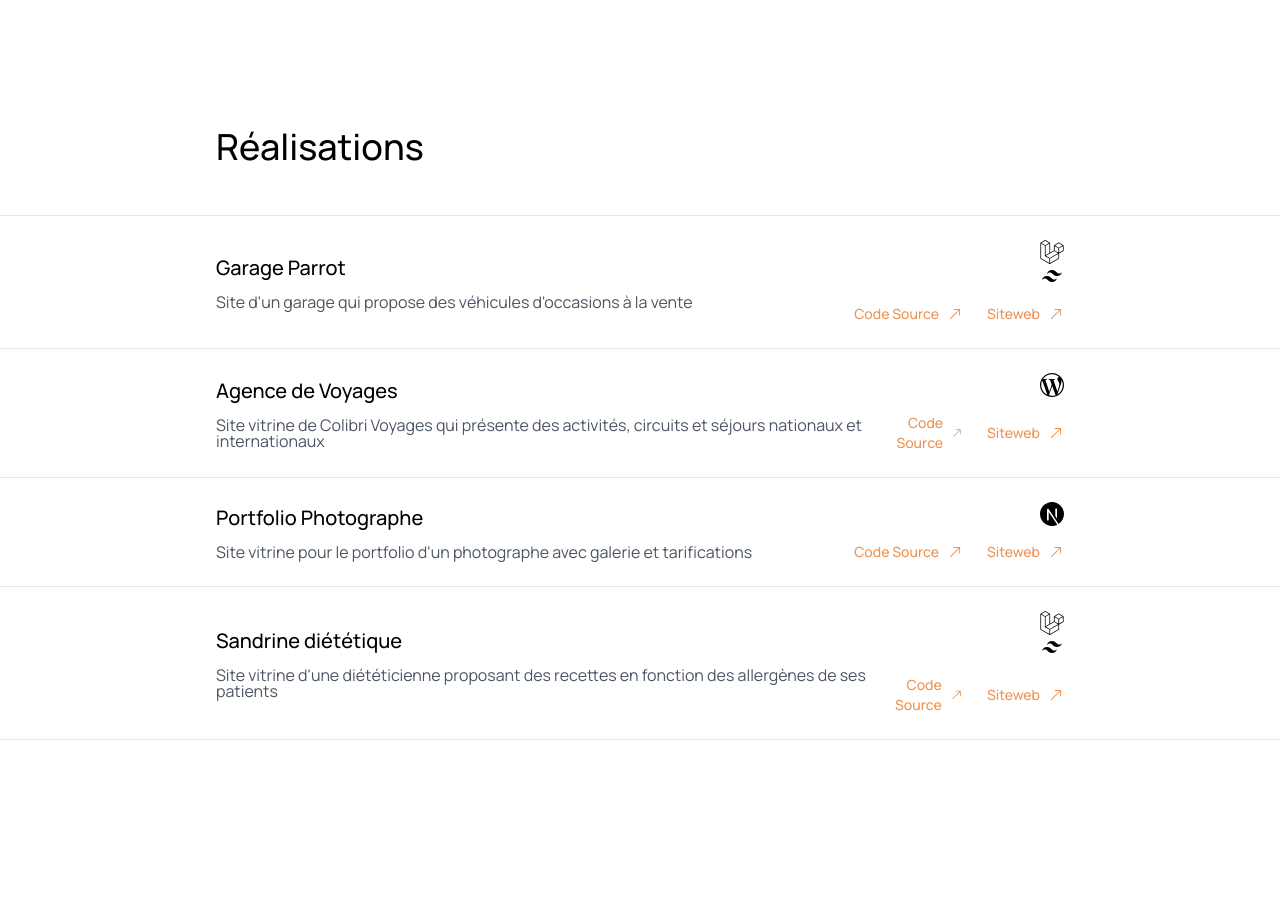
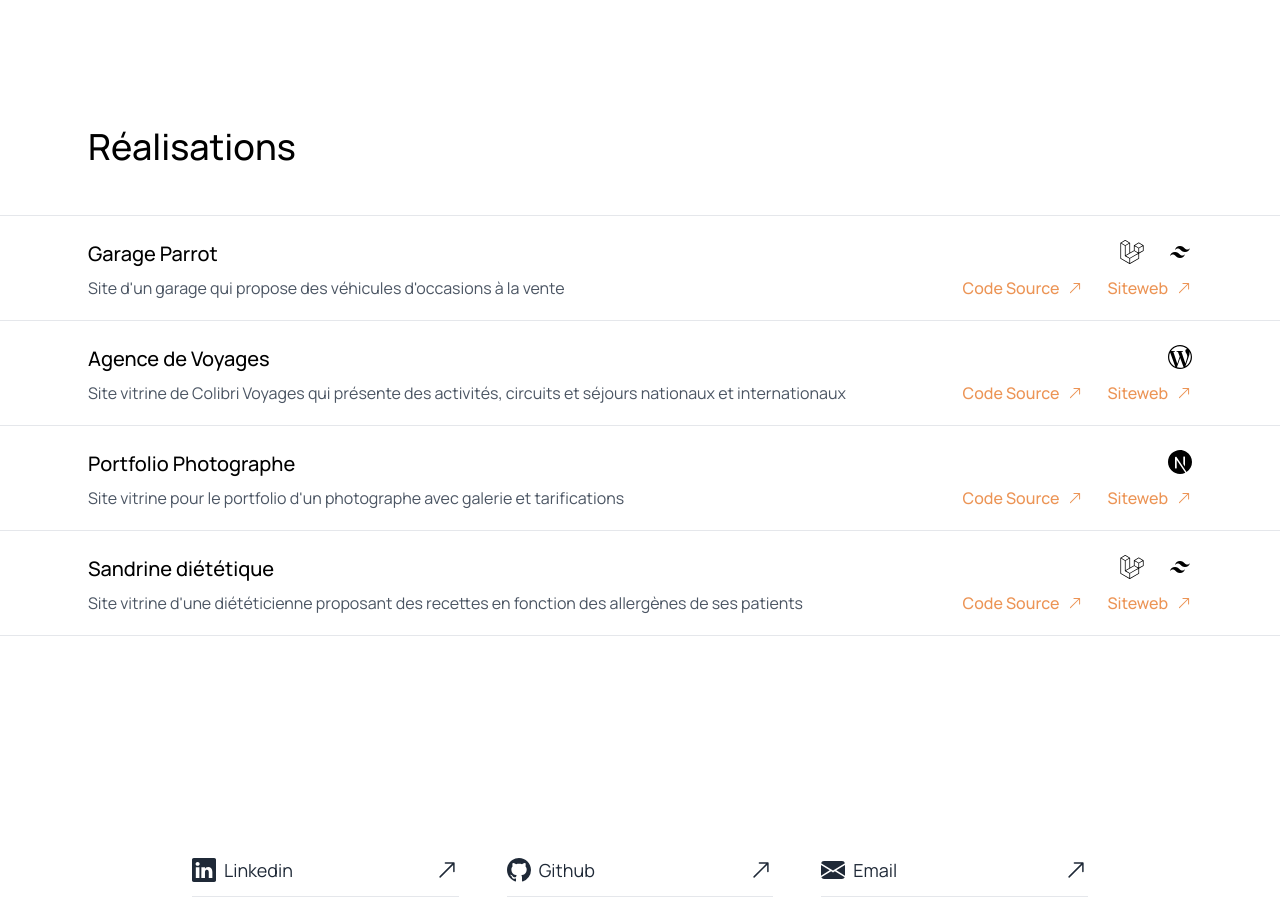
Before and after one commit to melaine69/newPortfolio, a Next.js app: page / in a window 1280 px wide. Shown: the part 1400-2321 px from the top of the page. Built offline with nearby package versions, Linux system fonts and the light colour scheme.

Commit message:
Modification style page principale

```diff
--- a/app/components/header.tsx
+++ b/app/components/header.tsx
@@ -7,14 +7,14 @@ export default function Header() {
     return (
         <header>
             <div className="relative flex flex-col sm:flex-row sm:items-center gap-3 sm:gap-0 mx-auto p-6 max-w-6xl text-lg">
-                <div className="sm:flex-1 flex justify-start">
+                <div className="sm:flex-1 flex sm:justify-start">
                     <Link title="Mélaine.dev" className="font-bold" href="/">Mélaine.dev</Link>
                 </div>
                 <nav className="sm:flex-1 flex sm:justify-center">
                     <ul className="flex-shrink-0 flex flex-col sm:flex-row sm:items-center gap-3 sm:gap-6">
-                        <li><a href="/#hero">Accueil</a></li>
-                        <li><a href="/#about">À propos</a></li>
-                        <li><a href="/#project">Réalisations</a></li>
+                        <li><a className="transition hover:text-primary hover:font-medium" href="/#hero">Accueil</a></li>
+                        <li><a className="transition hover:text-primary hover:font-medium" href="/#about">À propos</a></li>
+                        <li><a className="transition hover:text-primary hover:font-medium" href="/#project">Réalisations</a></li>
                     </ul>
                 </nav>
                 <div className="absolute top-6 right-6 sm:relative sm:top-0 sm:right-6 sm:flex-1 sm:flex sm:justify-end">
--- a/app/components/hero.tsx
+++ b/app/components/hero.tsx
@@ -69,7 +69,6 @@ export default function Hero() {
               alt="Mélaine Dewitte"
             />
           </motion.div>
-
           <div className="-z-[1] absolute top-0 right-0 w-full h-full wavy-bg transform translate-x-10 translate-y-10" />
         </div>
       </div>
--- a/app/components/projectCard.tsx
+++ b/app/components/projectCard.tsx
@@ -22,15 +22,15 @@ export default function ProjectCard({
     urlSite,
 }: Props) {
     return (
-        <div className="py-6 transition hover:bg-gray-100">
-            <div className="flex flex-col md:flex-row md:items-center justify-between gap-8 md:gap-0 mx-auto px-6 max-w-4xl">
+        <div className="py-6 transition hover:bg-orange-100">
+            <div className="flex flex-col md:flex-row md:items-center justify-between gap-8 md:gap-0 mx-auto px-6 max-w-6xl">
                 <div className="flex flex-col gap-3 leading-none">
                     <h2 className="text-xl font-medium">{name}</h2>
                     <p className="text-gray-600">{description}</p>
                 </div>
 
                 <div className="flex flex-col md:items-end gap-4 md:text-right leading-none">
-                    <div className="text-gray-500">
+                    <div className="text-gray-500 flex gap-6">
                         {technos.map((techno) => (
                             <Image
                                 key={techno.title}
@@ -43,7 +43,7 @@ export default function ProjectCard({
                             />
                         ))}
                     </div>
-                    <div className="flex items-center gap-6 font-medium text-sm text-primary">
+                    <div className="flex items-center gap-6 font-medium text-primary">
                         <a
                             className="group flex items-center gap-2"
                             href={urlGithub}
--- a/app/layout.tsx
+++ b/app/layout.tsx
@@ -20,7 +20,7 @@ export default function RootLayout({
   return (
     <html className="scroll-smooth" lang="fr">
       <body className={`flex flex-col min-h-screen  ${manrope.className}`}>
-        <div className="z-0 absolute inset-0 h-[400px] bg-gradient-to-b from-orange-200 to-white"
+        <div className="z-0 absolute inset-0 h-[500px] bg-gradient-to-b from-orange-200 to-white"
         style={{clipPath: "polygon(0 0, 100% 0, 100% 80%, 0% 100%"}}></div>
         <Header />
         <main className="z-10 flex-1">{children}</main>
--- a/app/project.tsx
+++ b/app/project.tsx
@@ -68,7 +68,7 @@ export default function Project() {
           initial={initial}
           whileInView={whileInView}
           viewport={{ once: true }}
-          className="mx-auto mb-12 px-6 max-w-4xl"
+          className="mx-auto mb-12 px-6 max-w-6xl"
         >
           <h2 className="text-3xl md:text-4xl font-medium">Réalisations</h2>
         </motion.div>
```
